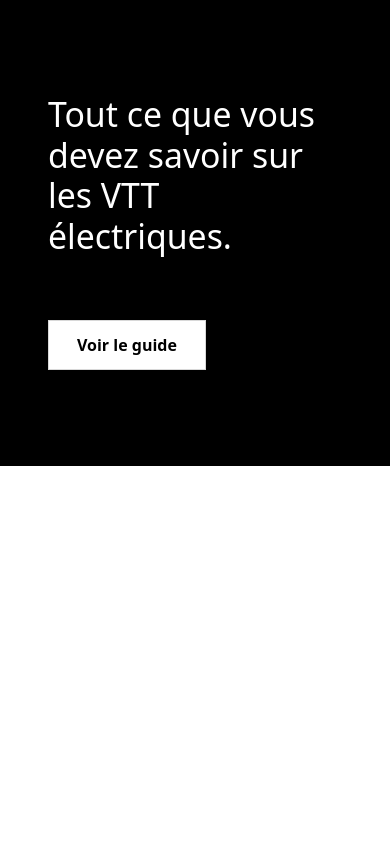
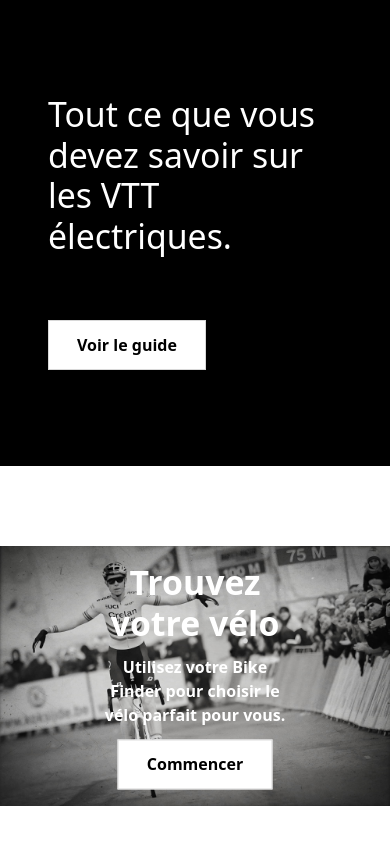
Before and after one commit to nicolaseron/n-bike_front, a Nuxt app: page / in a window 390 px wide. Shown: the part 2307-3151 px from the top of the page. After the commit the page ends 3113 px from the top, so only its background shows below. Built offline with nearby package versions, Linux system fonts and the light colour scheme.

Commit message:
add personal search on main site

```diff
--- a/assets/css/components/button.css
+++ b/assets/css/components/button.css
@@ -1,3 +1,7 @@
-.btn {
-    @apply border border-white bg-blue text-white p-2 rounded-md
+.btn-blue {
+    @apply border border-white bg-blue text-white p-2 rounded-md inline-block
 }
+
+.btn-white {
+    @apply bg-white border px-7 py-3 font-semibold inline-block hover:bg-black hover:text-white hover:border-white transition-all duration-500
+}
--- a/components/CategoryCard.vue
+++ b/components/CategoryCard.vue
@@ -5,7 +5,7 @@
                     :img-attrs="{ class: `object-cover w-full h-full rounded-md` , style : `object-position : ${objectPosition}`}"></nuxt-picture>
       <div class="bg-gray-200 bg-opacity-80 description p-3">
         <p>{{ description }}</p>
-        <nuxt-link :to="link" class="btn inline-block mt-5 mb-2">Explorez</nuxt-link>
+        <nuxt-link :to="link" class="btn-blue mt-5 mb-2">Explorez</nuxt-link>
       </div>
     </div>
     <p class="text-h5 mt-3">{{ title }}</p>
--- a/pages/index.vue
+++ b/pages/index.vue
@@ -61,7 +61,7 @@
     </swiper-container>
   </section>
 
-  <section id="guide" class="mt-10 mb-96">
+  <section id="guide" class="mt-10 mb-20">
     <div class="max-w-7xl mx-auto">
       <h2 class="text-h1 sm:text-8xl font-bold pl-16 sm:translate-y-3">Le guide <br>VTTAE</h2>
       <div class="flex flex-col sm:flex-row max-w-6xl mx-auto">
@@ -72,13 +72,31 @@
             <p class="text-white mr-auto text-h3 sm:text-h2 font-light">Tout ce que vous devez savoir sur les VTT
               électriques.</p>
             <nuxt-link href="#"
-                       class="guideBtn bg-white border px-7 py-3 font-semibold mr-auto inline-block hover:bg-black hover:text-white hover:border-white">
+                       class="btn-white mr-auto">
               Voir le guide
             </nuxt-link>
           </div>
         </div>
       </div>
     </div>
+  </section>
+
+  <section id="bike-finder">
+    <div class="flex relative">
+      <nuxt-picture src="/picture/img1.jpg" class="w-full h-full"
+                    :img-attrs="{class: 'w-full h-full object-contain'}"></nuxt-picture>
+      <nuxt-picture src="/picture/img3.jpg" class="w-full h-full hidden sm:block"
+                    :img-attrs="{class: 'w-full h-full object-contain'}"></nuxt-picture>
+      <div class="absolute space-y-3 sm:space-y-5 top-1/2 left-1/2 -translate-x-1/2 -translate-y-1/2 text-center">
+        <h3 class="text-h3 sm:text-4xl m:text-7xl text-white font-bold">Trouvez votre <strong>vélo</strong></h3>
+        <p class="sm:text-xl font-bold max-w-80 mx-auto text-white">Utilisez votre Bike Finder pour choisir le vélo parfait
+          pour
+          vous.</p>
+        <nuxt-link href="#" class="btn-white">Commencer</nuxt-link>
+      </div>
+
+    </div>
+
   </section>
 
 </template>
@@ -177,8 +195,4 @@ const categoryData = [
   }
 }
 
-.guideBtn {
-  transition: all 0.5s ease;
-}
-
 </style>
```
Also changed, not shown: public/picture/img1.jpg (added), public/picture/img3.jpg (added).
